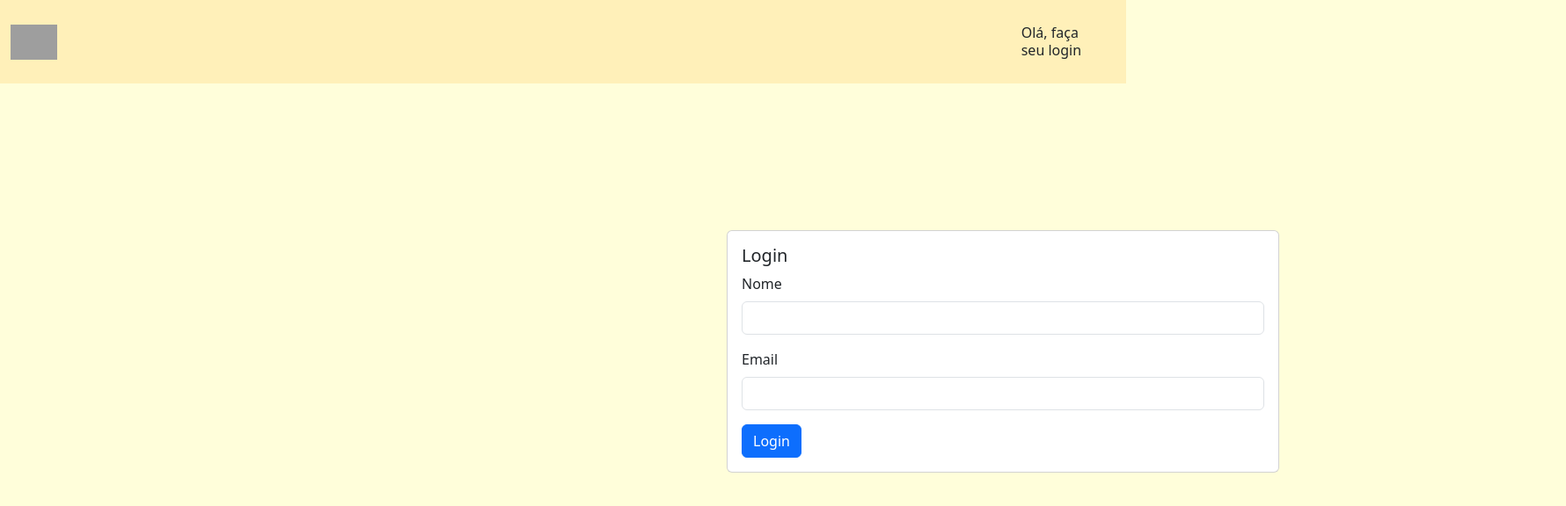
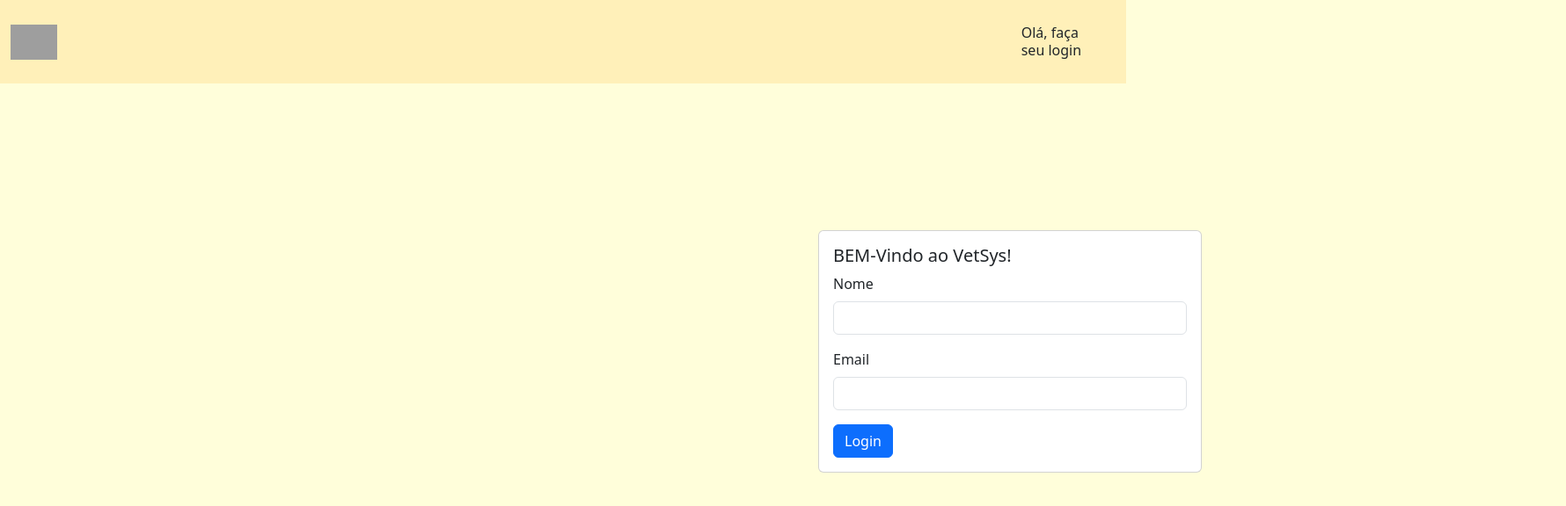
Before and after one commit to eloasenai/vetsys2, a React (Vite) app: page /login in a window 1280 px wide. Shown: the top 576 px of the page at 88% size, 1780 px wide, since content can reach past the window. Built offline with nearby package versions, Linux system fonts and the light colour scheme; grey boxes are pictures that could not be loaded.

Commit message:
atualiza mensagem de boas-vindas e ajusta layout da página de login

```diff
--- a/src/pages/Login.jsx
+++ b/src/pages/Login.jsx
@@ -15,10 +15,10 @@ const [nome, setNome] = useState("");
   };
   return (
     <div>
-        <div className="container-fluid d-flex flex-column justify-content-center align-items-center vh-100" style={{marginLeft: "500px",width: "100%"}} >
+        <div className="container-fluid d-flex flex-column justify-content-center align-items-center vh-100" style={{marginLeft: "700px",width: "70%"}} >
             <div className="card w-50">
             <div className="card-body">
-                <h5 className="card-title">Login</h5>
+                <h5 className="card-title">BEM-Vindo ao VetSys!</h5>
                 <form onSubmit={handleLogin}>
                 <div className="mb-3">
                     <label htmlFor="nome" className="form-label">Nome</label>
```
